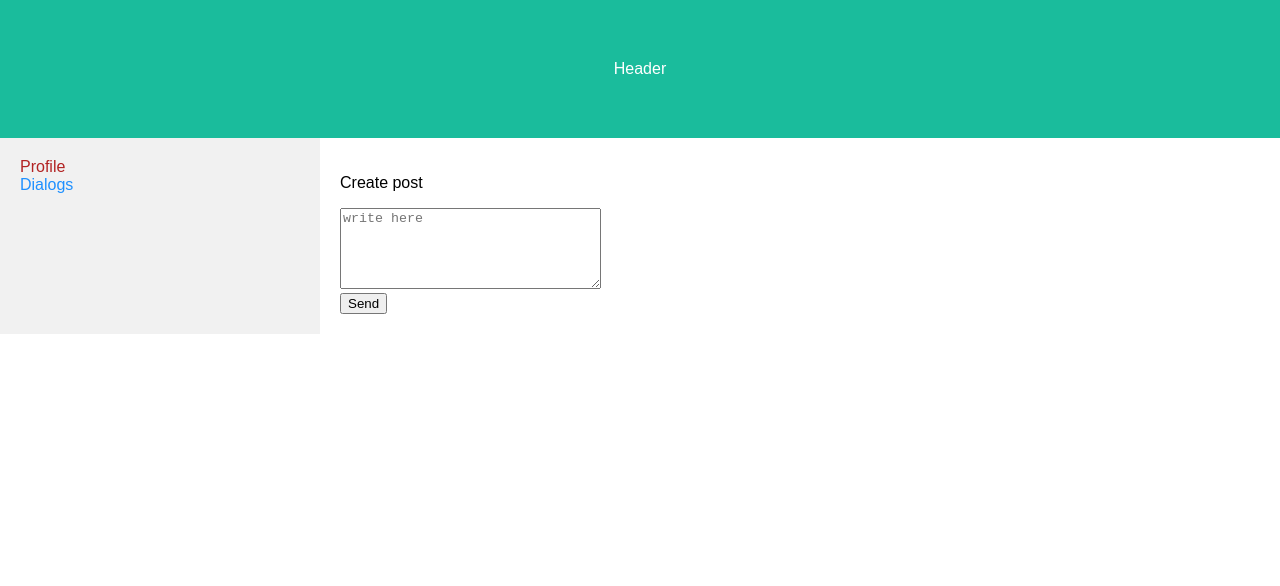
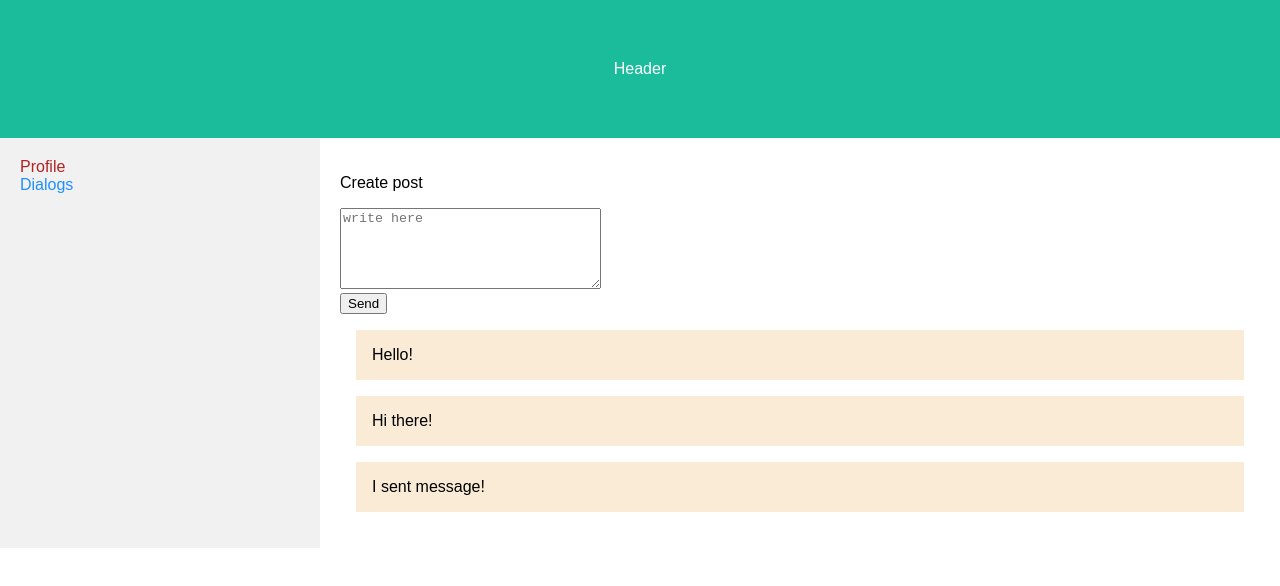
Before and after one commit to Stepan-Ne/Profile-Page, a React (Create React App) app: page /profile in a window 1280 px wide. Shown: the top 586 px of the page. Built offline with nearby package versions, Linux system fonts and the light colour scheme.

Commit message:
Used map method to create posts

```diff
--- a/src/ProfilePage/Wall/Wall.js
+++ b/src/ProfilePage/Wall/Wall.js
@@ -1,5 +1,23 @@
 import React from "react";
+import s from './Wall.module.css'
 
+
+let postData = [
+    {id: 1, text: 'Hello!'},
+    {id: 2, text: 'Hi there!'},
+    {id: 3, text: 'I sent message!'}
+]
+
+
+const Post = (props) => {
+
+    return (
+        <div className={s.post}>
+            {props.text}
+        </div>
+    )
+}
+let newElem = postData.map(post => <Post id={post.id} text={post.text}/>)
 
 const Wall = () => {
     return (
@@ -11,6 +29,9 @@ const Wall = () => {
             <div>
                 <button>Send</button>
             </div>
+            <div>
+                {newElem}
+            </div>
         </div>
     )
 }
--- /dev/null
+++ b/src/ProfilePage/Wall/Wall.module.css
@@ -0,0 +1,5 @@
+.post {
+    background-color: antiquewhite;
+    padding: 1em;
+    margin: 1rem;
+}
```
